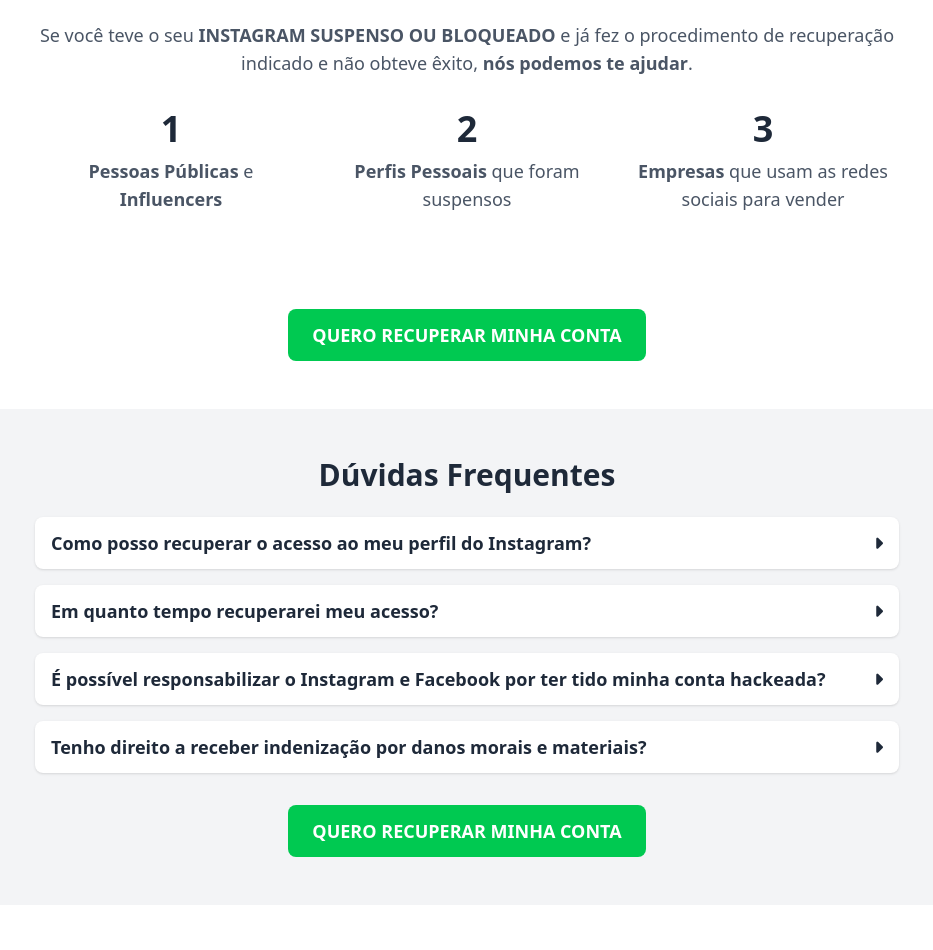
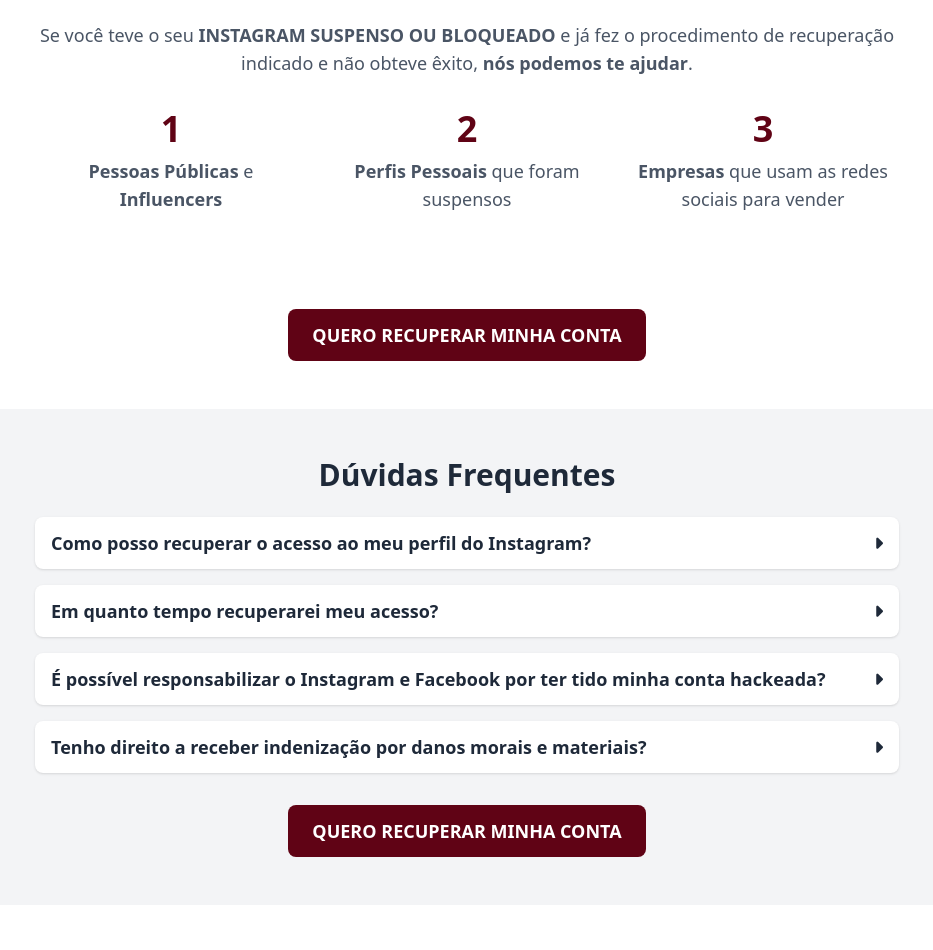
Before and after one commit to Rafa2697/landing-page-takeshy, a plain HTML site: page index.html in a window 1280 px wide. Shown: the part 1091-2041 px from the top of the page, without its empty margins (173-1106 px from the left). Drawn offline with nearby package versions, Linux system fonts and the light colour scheme.

Commit message:
Ajusta cores dos botões e melhora a formatação do texto na seção de recuperação de conta

```diff
--- a/index.html
+++ b/index.html
@@ -81,13 +81,12 @@
                         Recuperamos a sua conta através de <strong>ação judicial</strong> para recuperar o acesso de
                         forma
                         <strong>rápida</strong> e com possibilidade de <strong>indenização</strong> por <strong>danos
-                            morais
-                            e materiais</strong>.
+                            morais e materiais</strong>.
                     </p>
                     <div class="text-center">
                         <a href="https://api.whatsapp.com/send?phone=5513974264689&text=Olá%20Meu%20Instagram%20foi%20suspenso/bloqueado,%20pode%20me%20ajudar?"
                             target="_blank"
-                            class="inline-block bg-green-500 text-white px-6 py-3 rounded-lg text-lg font-semibold hover:bg-green-600 transition duration-300">
+                            class="inline-block bg-[#600315] text-white px-6 py-3 rounded-lg text-lg font-semibold hover:bg-[#400000] transition duration-300">
                             QUERO RECUPERAR MINHA CONTA
                         </a>
                         <p class="text-sm text-gray-500 mt-2">Clique acima para falar com um advogado
@@ -137,17 +136,17 @@
                 </p>
                 <div class="grid grid-cols-1 md:grid-cols-3 gap-6">
                     <div class="text-center">
-                        <h3 class="text-4xl font-bold text-gray-800 mb-2">1</h3>
+                        <h3 class="text-4xl font-bold text-[#600315] mb-2">1</h3>
                         <p class="text-lg text-gray-600"><strong>Pessoas Públicas</strong> e
                             <strong>Influencers</strong>
                         </p>
                     </div>
                     <div class="text-center">
-                        <h3 class="text-4xl font-bold text-gray-800 mb-2">2</h3>
+                        <h3 class="text-4xl font-bold text-[#600315] mb-2">2</h3>
                         <p class="text-lg text-gray-600"><strong>Perfis Pessoais</strong> que foram suspensos</p>
                     </div>
                     <div class="text-center">
-                        <h3 class="text-4xl font-bold text-gray-800 mb-2">3</h3>
+                        <h3 class="text-4xl font-bold text-[#600315] mb-2">3</h3>
                         <p class="text-lg text-gray-600"><strong>Empresas</strong> que usam as redes sociais para vender
                         </p>
                     </div>
@@ -185,7 +184,7 @@
             <div class="max-w-4xl mx-auto px-4 text-center">
                 <a href="https://api.whatsapp.com/send?phone=5513974264689&text=Olá%20Meu%20Instagram%20foi%20suspenso/bloqueado,%20pode%20me%20ajudar?"
                     target="_blank"
-                    class="inline-block bg-green-500 text-white px-6 py-3 rounded-lg text-lg font-semibold hover:bg-green-600 transition duration-300">
+                    class="inline-block bg-[#600315] text-white px-6 py-3 rounded-lg text-lg font-semibold hover:bg-[#400000] transition duration-300">
                     QUERO RECUPERAR MINHA CONTA
                 </a>
             </div>
@@ -247,7 +246,7 @@
                 <div class="text-center mt-8">
                     <a href="https://api.whatsapp.com/send?phone=5513974264689&text=Olá%20Meu%20Instagram%20foi%20suspenso/bloqueado,%20pode%20me%20ajudar?"
                         target="_blank"
-                        class="inline-block bg-green-500 text-white px-6 py-3 rounded-lg text-lg font-semibold hover:bg-green-600 transition duration-300">
+                        class="inline-block bg-[#600315] text-white px-6 py-3 rounded-lg text-lg font-semibold hover:bg-[#400000] transition duration-300">
                         QUERO RECUPERAR MINHA CONTA
                     </a>
                 </div>
```
